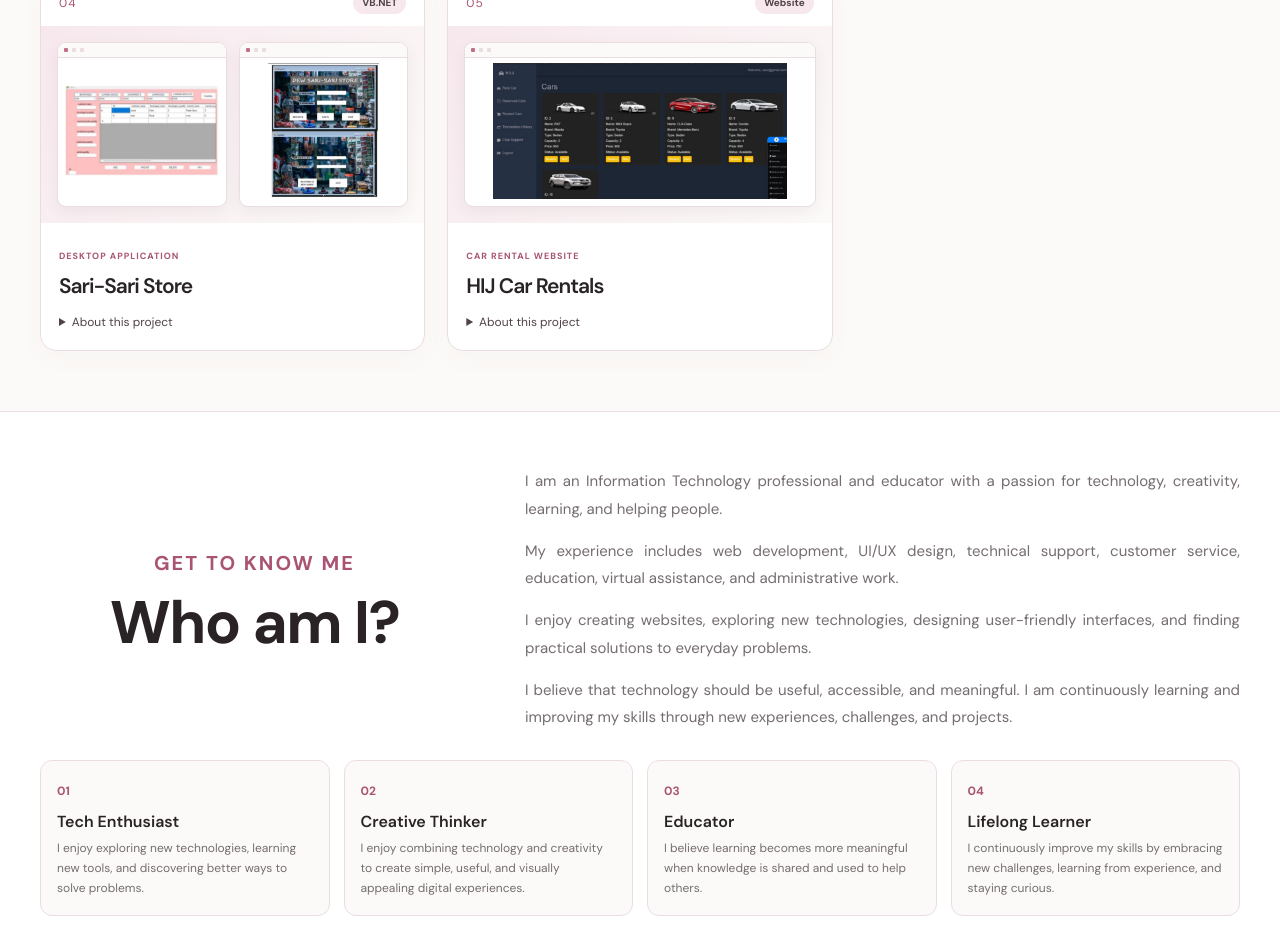
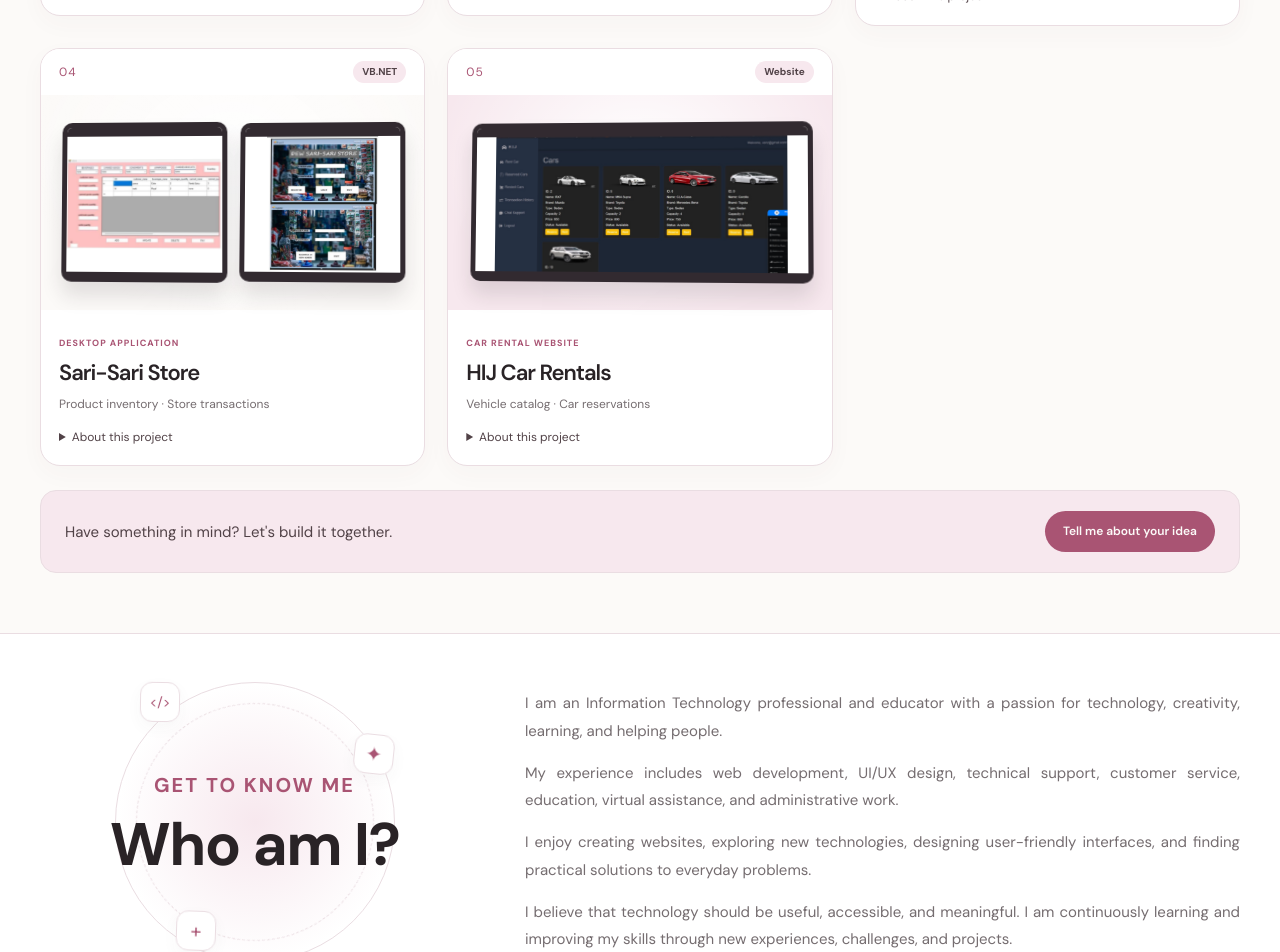
Before and after one commit to bennelyana/portfolio, a Next.js app: page / in a window 1280 px wide. Shown: the part 1760-2712 px from the top of the page. Built offline with nearby package versions, Linux system fonts and the light colour scheme; a web font is replaced by a local one.

Commit message:
Center contact form and refresh project mockups and animated about design

```diff
--- a/app/page.tsx
+++ b/app/page.tsx
@@ -48,7 +48,7 @@ export default function Home() {
             <p className="section-description">A collection of my web, mobile, and desktop projects, built around everyday needs in healthcare, business, and personal productivity.</p>
             <div className="projects-grid">
               {projects.map((project, index) => (
-                <article className="project-card" id={`project-${index + 1}`} key={project.title}>
+                <article className={`project-card project-kind-${project.technology === "Flutter" ? "mobile" : "desktop"}`} id={`project-${index + 1}`} key={project.title}>
                   <div className="project-heading">
                     <span className="project-number" aria-hidden="true">{String(index + 1).padStart(2, "0")}</span>
                     <span className="technology-badge">{project.technology}</span>
@@ -63,6 +63,7 @@ export default function Home() {
                   <div className="project-content">
                     <span className="project-category">{project.category}</span>
                     <h3 className="project-title">{project.title}</h3>
+                    <p className="project-teaser">{project.highlights.slice(0, 2).join(" · ")}</p>
                     <details className="project-details">
                       <summary>About this project</summary>
                       <p className="project-description">{project.description}</p>
@@ -74,6 +75,7 @@ export default function Home() {
                 </article>
               ))}
             </div>
+            <div className="project-invitation"><p>Have something in mind? Let&apos;s build it together.</p><a href="#contact">Tell me about your idea</a></div>
           </div>
         </section>
 
@@ -81,6 +83,7 @@ export default function Home() {
           <div className="section-inner">
             <div className="about-intro">
               <div>
+                <div className="about-orbit" aria-hidden="true"><span className="orbit-mark orbit-code">&lt;/&gt;</span><span className="orbit-mark orbit-spark">✦</span><span className="orbit-mark orbit-plus">+</span></div>
                 <p className="section-eyebrow">Get to know me</p>
                 <h2 className="about-title">Who am I?</h2>
               </div>
--- a/app/portfolio.css
+++ b/app/portfolio.css
@@ -328,6 +328,50 @@ body .contact-box .section-title { font-size: clamp(28px, 3vw, 40px); letter-spa
 body .contact-text { margin-top: 16px; font-size: 14px; line-height: 1.75; }
 @media (max-width: 900px) { body .contact-box { grid-template-columns: 1fr; gap: 24px; } }
 @media (max-width: 600px) { body .contact-box { padding: 22px 18px; } }
+/* Real project screens presented in polished device mockups. */
+body #projects .section-title { font-size: clamp(36px, 4.4vw, 58px); }
+body .project-card { border-radius: 20px; transition: transform .25s, box-shadow .25s, border-color .25s; }
+body .project-card:hover { transform: translateY(-4px); box-shadow: 0 16px 32px #51424714; }
+body .project-heading { padding: 12px 18px; background: var(--white); }
+body .project-gallery { min-height: 215px; padding: 24px 20px; background: radial-gradient(ellipse at 50% 30%, var(--white), transparent 75%), var(--pink-light); }
+body .project-card:nth-child(2n) .project-gallery { background: radial-gradient(ellipse at 50% 30%, var(--white), transparent 75%), var(--cream); }
+body .project-screenshot { height: 160px; border: 5px solid #322a30; border-bottom-width: 10px; border-radius: 10px; background: #fff; box-shadow: 0 14px 20px #29232620; transform: perspective(900px) rotateY(-5deg) rotateX(3deg); transition: transform .35s; }
+body .project-screenshot::before { height: 9px; background: #322a30; border: 0; }
+body .project-screenshot img { padding: 9px 0 0; object-fit: contain; }
+body .project-screenshot:hover { transform: perspective(900px) rotateY(0) translateY(-4px); }
+body .project-screenshot:hover img { transform: none; }
+body .project-kind-mobile .project-screenshot { flex: 0 0 92px; height: 177px; margin-inline: auto; border: 5px solid #322a30; border-radius: 16px; background: #fff; transform: rotate(-5deg); }
+body .project-kind-mobile .project-screenshot::before { width: 30px; height: 5px; inset: 2px auto auto calc(50% - 15px); border-radius: 999px; }
+body .project-kind-mobile .project-screenshot img { padding: 7px 2px; }
+body .project-kind-mobile .project-screenshot:hover { transform: rotate(0); }
+body .project-title { font-size: 22px; }
+.project-teaser { margin-top: 8px; font-size: 12px; line-height: 1.6; color: var(--gray); }
+.project-invitation { display: flex; justify-content: space-between; align-items: center; gap: 20px; padding: 20px 24px; margin-top: 24px; border: 1px solid var(--border); border-radius: 16px; background: var(--pink-light); }
+.project-invitation p { font-size: 15px; color: var(--brown); }
+.project-invitation a { padding: 11px 18px; border-radius: 999px; background: var(--pink-dark); color: var(--cream); font-size: 12px; font-weight: 600; white-space: nowrap; }
+.project-invitation a:hover { background: var(--brown); }
+/* A quiet animated orbit gives the About heading some life. */
+body .about-intro > div:first-child { position: relative; isolation: isolate; padding: 52px 8px; }
+.about-orbit { position: absolute; width: 280px; height: 280px; left: calc(50% - 140px); top: calc(50% - 140px); z-index: -1; border: 1px solid var(--border); border-radius: 50%; background: radial-gradient(circle, var(--pink-light), transparent 70%); }
+.about-orbit::before { content: ""; position: absolute; inset: 20px; border: 1px dashed var(--border); border-radius: 50%; animation: orbit-spin 45s linear infinite; }
+.orbit-mark { position: absolute; display: grid; place-items: center; width: 40px; height: 40px; background: var(--white); border: 1px solid var(--border); border-radius: 12px; color: var(--pink-dark); font-size: 20px; box-shadow: 0 6px 16px #5142470a; animation: orbit-float 6s ease-in-out infinite; }
+.orbit-code { top: 0; left: 24px; font-size: 14px; }
+.orbit-spark { right: 0; top: 58px; animation-delay: -2s; }
+.orbit-plus { bottom: 8px; left: 60px; animation-delay: -4s; }
+body .about-trait { border-top: 3px solid var(--pink); }
+@keyframes orbit-spin { to { transform: rotate(360deg); } }
+@keyframes orbit-float { 50% { transform: translateY(-7px) rotate(6deg); } }
+/* Center the invitation directly above the contact form. */
+body .contact-box { display: flex; flex-direction: column; gap: 26px; max-width: 800px; margin-inline: auto; padding: 36px; }
+body .contact-box > div:first-child { text-align: center; width: 100%; }
+body .contact-box .section-title { font-size: clamp(30px, 3.3vw, 44px); }
+body .contact-text { max-width: 620px; margin: 14px auto 0; }
+.contact-form-panel { width: 100%; max-width: 580px; }
+@media (max-width: 600px) {
+  .project-invitation { flex-direction: column; text-align: center; padding: 20px; gap: 12px; }
+  body .contact-box { padding: 26px 18px; }
+  body .about-intro > div:first-child { padding: 65px 0; }
+}
 @media (prefers-reduced-motion: reduce) {
   html { scroll-behavior: auto; }
   *, *::before, *::after { transition: none !important; animation: none !important; }
```
